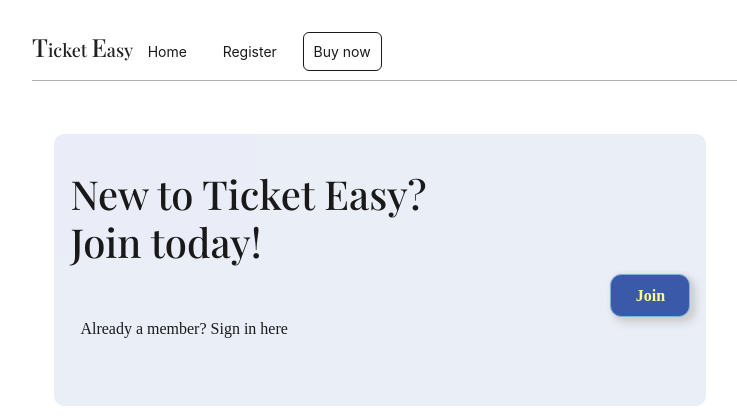
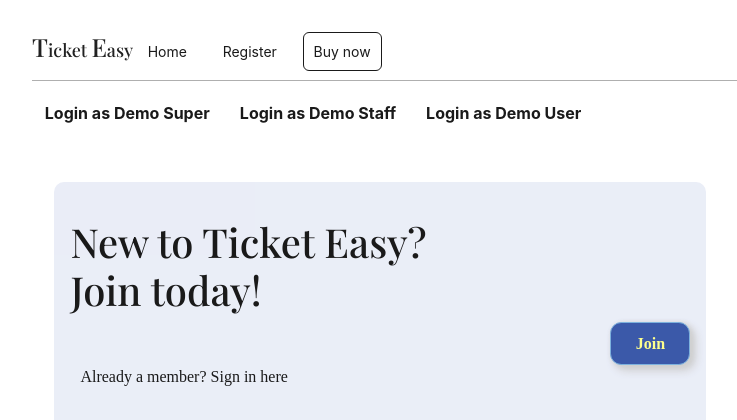
Before and after one commit to MatthewDSummers/Final-Ticket-System, a Django app: page /ticket-easy/users/ in a window 1280 px wide. Shown: the top 420 px of the page, without its empty margins (0-737 px from the left). Run offline with Django 3.2, Linux system fonts and the light colour scheme; some libraries are stand-ins or nearby versions; some web fonts are replaced.

Commit message:
demo logins

```diff
--- a/login_app/static/login_app_static/css/login.css
+++ b/login_app/static/login_app_static/css/login.css
@@ -16,6 +16,17 @@
 #header-inner * + *{
     margin-left: .8em;
 }
+.demo-account-button{
+    margin-bottom: 1em !important;
+    background-color: var(--clr-light);
+    border: none;
+    box-shadow: none;
+    color: var(--clr-dark);
+}
+    .demo-account-button:hover{
+        background-color: var(--clr-light);
+        color: var(--hover-text);
+    }
 #header a{
     color: var(--clr-dark);
     font-size: 14px;
--- a/login_app/static/login_app_static/css/style.css
+++ b/login_app/static/login_app_static/css/style.css
@@ -10,7 +10,9 @@
     color-scheme: light dark;
 }
 
-
+.account-button{
+    margin-bottom: 1em !important;
+}
 
 .hidden{
     display: none;
--- a/login_app/templates/ticket_easy_login_app_templates/base-two.html
+++ b/login_app/templates/ticket_easy_login_app_templates/base-two.html
@@ -104,8 +104,28 @@
                     <a class="btnn" href="{% url 'login-app:register-page' %}" onclick="registrationForm()">Register</a>
                     <a href="#">Buy now</a>
                 </div>
+
             </div>
+
 <hr class="clr-hr">
+
+        <!-- DEMO LOGIN -->
+            <form action="{% url 'login-app:demo-login' %}" method="POST" style="display:inline-block">
+                {% csrf_token %}
+                <input type="hidden" name="email" value="super@mail.com">
+                <button class="demo-account-button">Login as Demo Super</button>
+            </form>
+            <form action="{% url 'login-app:demo-login' %}" method="POST" style="display:inline-block">
+                {% csrf_token %}
+                <input type="hidden" name="email" value="staff@mail.com">
+                <button class="demo-account-button">Login as Demo Staff</button>
+            </form>
+            <form action="{% url 'login-app:demo-login' %}" method="POST" style="display:inline-block">
+                {% csrf_token %}
+                <input type="hidden" name="email" value="user@mail.com">
+                <button class="demo-account-button">Login as Demo User</button>
+            </form>
+
             {% block content %}
             {% endblock %}
         </div>
--- a/login_app/urls.py
+++ b/login_app/urls.py
@@ -13,6 +13,7 @@ urlpatterns = [
     path('register', views.register_user, name="register-user"),
     path('register-page', views.reg_page, name="register-page"),
     path('login', views.login, name="login"),
+    path('demo-login', views.demo_login, name="demo-login"),
     path('signin', views.signin_page, name="login-page"),
     path('logout', views.logout, name="logout"),
     path('<int:user_id>', all_tickets, name="user-tickets"),
--- a/login_app/views.py
+++ b/login_app/views.py
@@ -89,6 +89,26 @@ def register_user(request):
     messages.info(request, "Welcome to the ticket app!  Please login! ")
     request.session['message_status'] = "success"
     return redirect(reverse('login-app:login-page'))
+
+@if_not_logged_in
+def demo_login(request):
+    email = request.POST['email']
+    if email == "super@mail.com" or email == "staff@mail.com" or email == "user@mail.com":
+        try:
+            user = User.objects.get(email = request.POST['email'])
+        except:
+            request.session['message_status'] = "error"
+            messages.error(request, "Incorrect email address or password")
+            return redirect(reverse('login-app:login-page'))
+        else:
+            print(user.level, "THE LEVEL")
+            request.session['user_id'] = user.id
+            user.reset_failed_authorizations()
+            return redirect(reverse('ticket-easy:dashboard'))
+    else:
+        request.session['message_status'] = "error"
+        messages.error(request, "Incorrect email address or password")
+        return redirect(reverse('login-app:login-page'))
 
 @if_not_logged_in
 def login(request):
@@ -210,6 +230,18 @@ def delete_user(request, target_id):
         target_user = User.objects.get(id=target_id)
     except:
         return kickedOut(request, message_type="error", message="Deletions must be done through the site's form. Please login to continue.")
+
+    if target_user.email == "super@mail.com":
+        theError(request, f"This account cannot be deleted.")
+        return redirect(previous_url)
+
+    elif target_user.email == "staff@mail.com":
+        theError(request, f"This account cannot be deleted.")
+        return redirect(previous_url)
+
+    elif target_user.email == "user@mail.com":
+        theError(request, f"This account cannot be deleted.")
+        return redirect(previous_url)
 
     if bcrypt.checkpw(request.POST["password"].encode(), user.password.encode()):
         user.reset_failed_authorizations()
```
